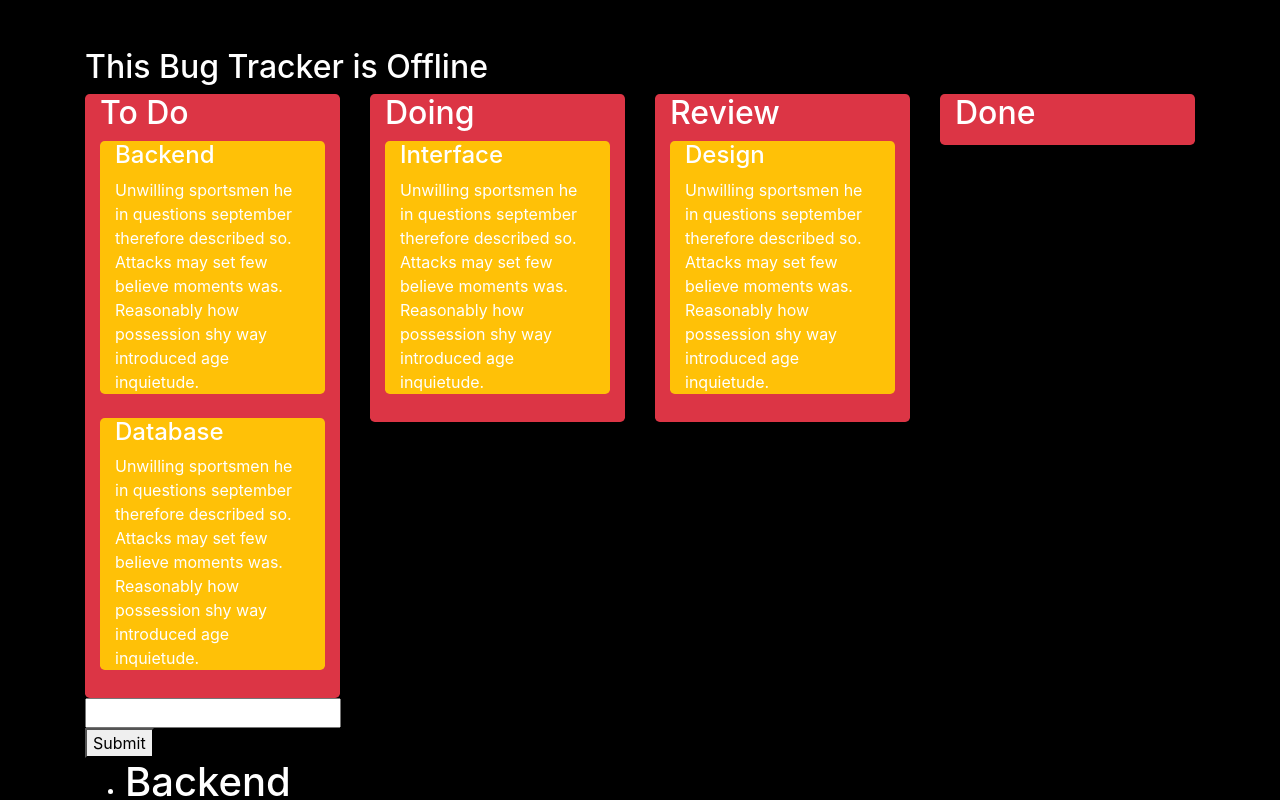
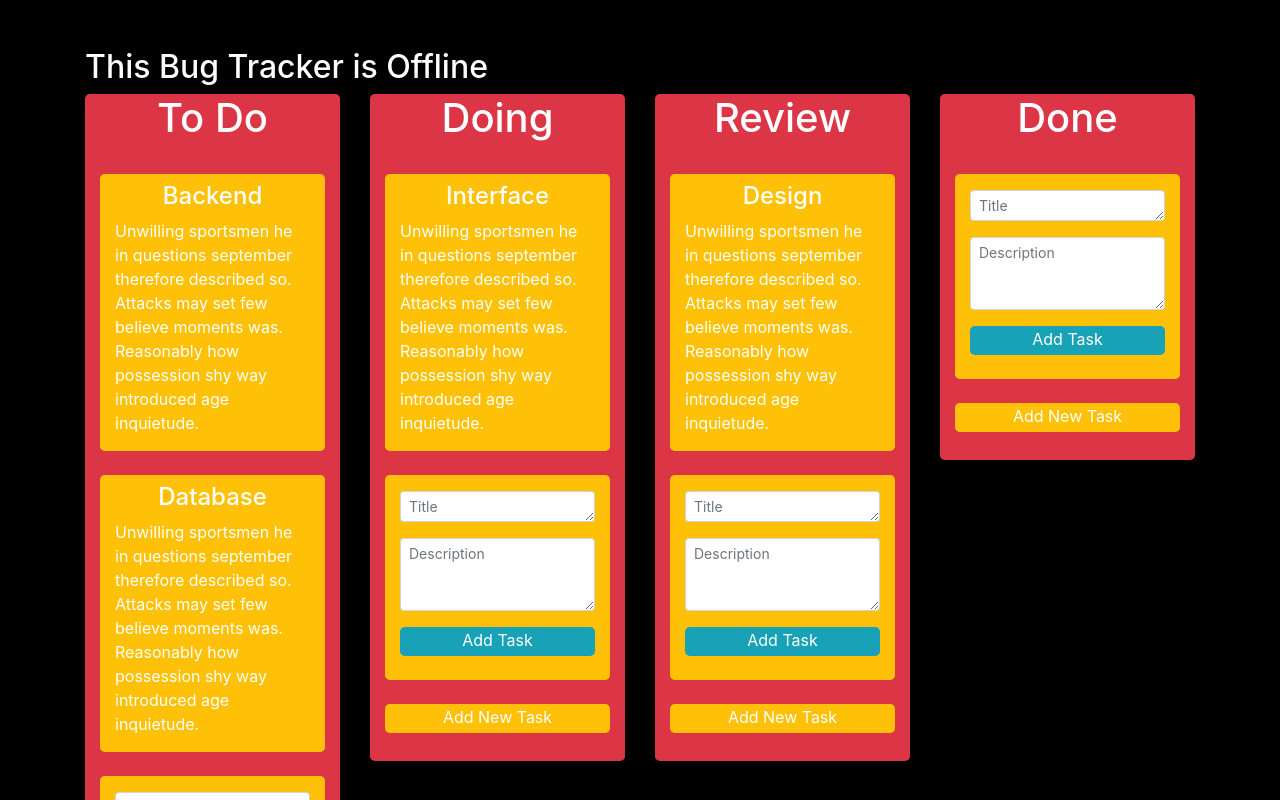
Before and after one commit to SachJay/ProjectManager, a React (Create React App) app: page / in a window 1280 px wide. Shown: the top 800 px of the page. Built offline with nearby package versions, Linux system fonts and the light colour scheme.

Commit message:
added 'add task button' and created template to add tasks

```diff
--- a/src/App.js
+++ b/src/App.js
@@ -9,20 +9,42 @@ var Tasks = ({task="Undefined"}) => (
 var SprintColumn = ({title="To Do", tasks=[]}) => (
   <div className="item col-md-3">
     <div className="col-md-12 bg-danger pb-1 rounded-lg">
-      <h2>{title}</h2>
+      <h1 className="text-center pb-4">{title}</h1>
       {
         tasks.map((task) =>
           <SprintRow title={task.title}/>
         )
       }
+      <AddPanel></AddPanel>
+      <AddButton></AddButton>
     </div>
   </div>
 );
 
 var SprintRow = ({title="Interface", desc="Unwilling sportsmen he in questions september therefore described so. Attacks may set few believe moments was. Reasonably how possession shy way introduced age inquietude."}) => (
-  <div className="col-12 bg-warning mb-4 rounded-lg">
-    <h4>{title}</h4>
+  <div className="col-12 bg-warning mb-4 rounded-lg pb-3 pt-2">
+    <h4 className="text-center">{title}</h4>
      {desc}
+  </div>
+);
+
+var AddButton = () => (
+  <button className="col-md-12 bg-warning pb-1 rounded-lg border-0 text-white mb-4">Add New Task</button>
+);
+
+var AddPanel = () => (
+  <div className=" bg-warning rounded-lg mb-4 py-3 ">
+    <div className=" col-12 input-group-sm">
+      <textarea rows="1" className="mb-3 form-control" placeholder="Title" type="text"></textarea>
+
+      <textarea rows="3" className="mb-3 form-control" placeholder="Description" type="text"></textarea>
+    </div>
+
+    <div className="col-12">
+      <button className="col-12 bg-info pb-1 rounded-lg border-0 text-white mb-2">Add Task</button>
+    </div>
+
+
   </div>
 );
 
@@ -32,7 +54,8 @@ class App extends Component {
 
     var nextId = 0;
 
-    this.textInput = React.createRef();
+    this.textInputTitle = React.createRef();
+    this.textInputInfo = React.createRef();
 
     this.state = {
       open: false,
@@ -62,9 +85,7 @@ class App extends Component {
     // open the request with the verb and the url
     xhr.open('POST', 'http://localhost:3000/data', true);
     xhr.setRequestHeader('Content-Type', 'application/json; charset=UTF-8');
-    xhr.send(JSON.stringify({"task": this.textInput.current.value}));
-
-    console.log(JSON.stringify({"task": this.textInput.current.value}));
+    xhr.send(JSON.stringify({"title": this.textInputTitle.current.value, desc: this.textInputInfo.current.value}));
   }
 
   onButtonClick = () => {
@@ -107,7 +128,9 @@ class App extends Component {
           <SprintColumn title="Done" tasks={this.state.doneTasks}></SprintColumn>
         </div>
 
-        <input ref={this.textInput}></input>
+        <input ref={this.textInputTitle}></input>
+        <br></br>
+        <input ref={this.textInputInfo}></input>
         <br></br>
         <button onClick={this.onButtonClick}>Submit</button>
 
```
